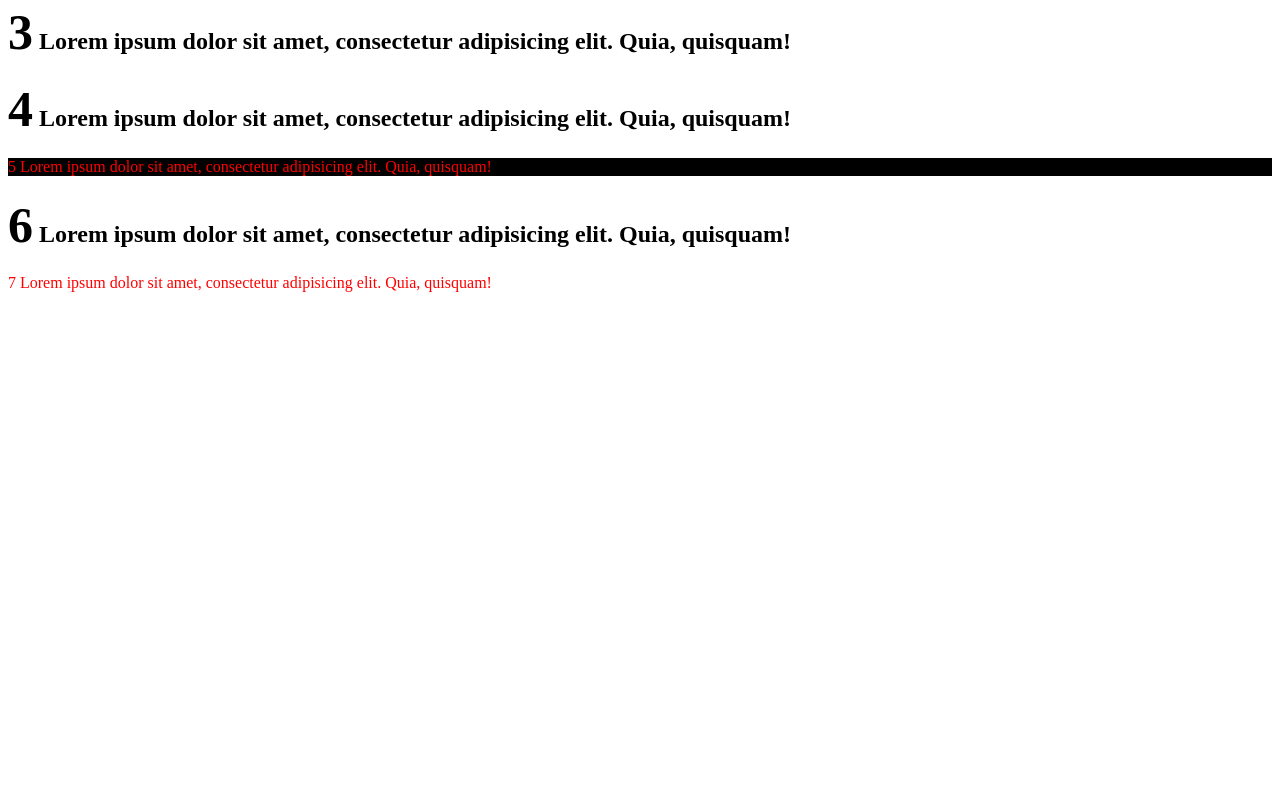
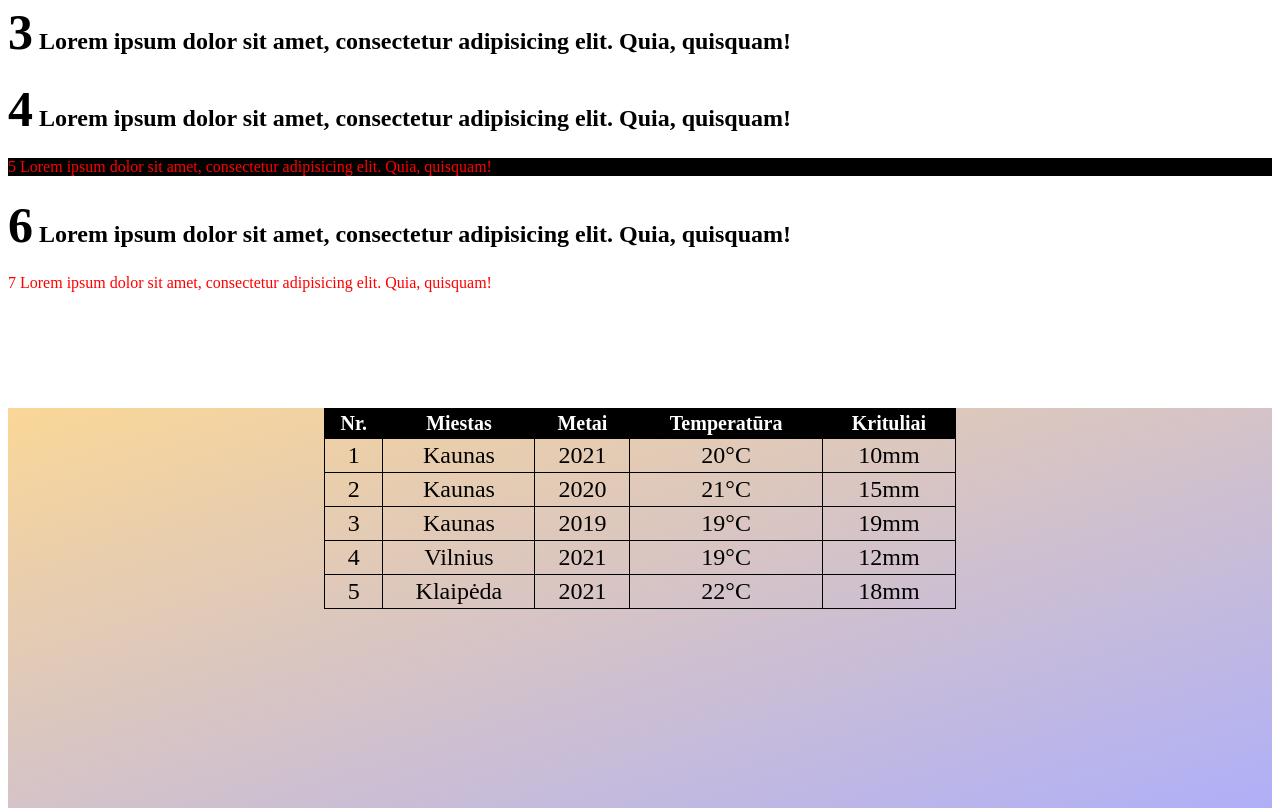
Before and after one commit to BanRokas/TYPE14, a plain HTML site: page HTML ir CSS/09 paskaita - 10.27 - Lentelė ir Pseudo klasės/index.html in a window 1280 px wide. Shown: the part 911-1719 px from the top of the page. Before the commit the page ends 1219 px from the top, so only its background shows below. Drawn offline with Linux system fonts and the light colour scheme.

Commit message:
9 paskaita - update

```diff
--- a/HTML ir CSS/09 paskaita - 10.27 - Lentelė ir Pseudo klasės/index.html
+++ b/HTML ir CSS/09 paskaita - 10.27 - Lentelė ir Pseudo klasės/index.html
@@ -75,6 +75,57 @@
         7 Lorem ipsum dolor sit amet, consectetur adipisicing elit. Quia, quisquam!
       </p>
     </section>
+    <section id="lentele">
+      <div class="lentelesFonas"></div>
+      <table>
+        <thead>
+          <tr>
+            <th>Nr.</th>
+            <th>Miestas</th>
+            <th>Metai</th>
+            <th>Temperatūra</th>
+            <th>Krituliai</th>
+          </tr>
+        </thead>
+        <tbody>
+          <tr>
+            <td>1</td>
+            <td>Kaunas</td>
+            <td>2021</td>
+            <td class="temp">20</td>
+            <td class="krit">10</td>
+          </tr>
+          <tr>
+            <td>2</td>
+            <td>Kaunas</td>
+            <td>2020</td>
+            <td class="temp">21</td>
+            <td class="krit">15</td>
+          </tr>
+          <tr>
+            <td>3</td>
+            <td>Kaunas</td>
+            <td>2019</td>
+            <td class="temp">19</td>
+            <td class="krit">19</td>
+          </tr>
+          <tr>
+            <td>4</td>
+            <td>Vilnius</td>
+            <td>2021</td>
+            <td class="temp">19</td>
+            <td class="krit">12</td>
+          </tr>
+          <tr>
+            <td>5</td>
+            <td>Klaipėda</td>
+            <td>2021</td>
+            <td class="temp">22</td>
+            <td class="krit">18</td>
+          </tr>
+        </tbody>
+      </table>
+    </section>
   </main>
 </body>
 </html>
--- a/HTML ir CSS/09 paskaita - 10.27 - Lentelė ir Pseudo klasės/styles/main.css
+++ b/HTML ir CSS/09 paskaita - 10.27 - Lentelė ir Pseudo klasės/styles/main.css
@@ -22,3 +22,76 @@ p::first-line{
   background-color: black;
   color: orange;
 }
+
+/* lenetelė */
+
+#lentele{
+  height: calc(50vh - 200px);
+  padding-top: 100px;
+  padding-bottom: 100px;
+  position: relative;
+}
+
+.lentelesFonas{
+  position: absolute;
+  width: 100%;
+  height: 100%;
+  z-index: -2;
+  background-image: linear-gradient(
+    to right bottom,
+    rgb(250, 215, 151),
+    rgb(175, 175, 248)
+  );
+}
+
+table{
+  width: 50%;
+  margin: 0 auto;
+  border-collapse: collapse;
+  /*border-spacing: 0;*/
+  overflow: hidden;
+}
+
+th, td{
+  border: 1px solid black;
+  padding: 3px 5px;
+  font-size: 24px;
+}
+
+th{
+  font-size: 20px;
+  background-color: black;
+  color: white;
+}
+
+td{
+  text-align: center;
+  position: relative;
+}
+
+.temp::after{
+  content: "°C";
+}
+.krit::after{
+  content: "mm";
+}
+
+td:hover{
+  color: orange;
+  background-color: black;
+}
+tr:hover{
+  color: yellow;
+  background-color: green;
+}
+
+td:hover::before {
+  content: "";
+  position: absolute;
+  z-index: -1;
+  width: 100%;
+  height: 5000px;
+  top: -2500px;
+  left: 0;
+  background-color: rgb(255, 139, 139);
+}
```
Also changed, not shown: HTML ir CSS/09 paskaita - 10.27 - Lentelė ir Pseudo klasės/Užduotys.txt.
